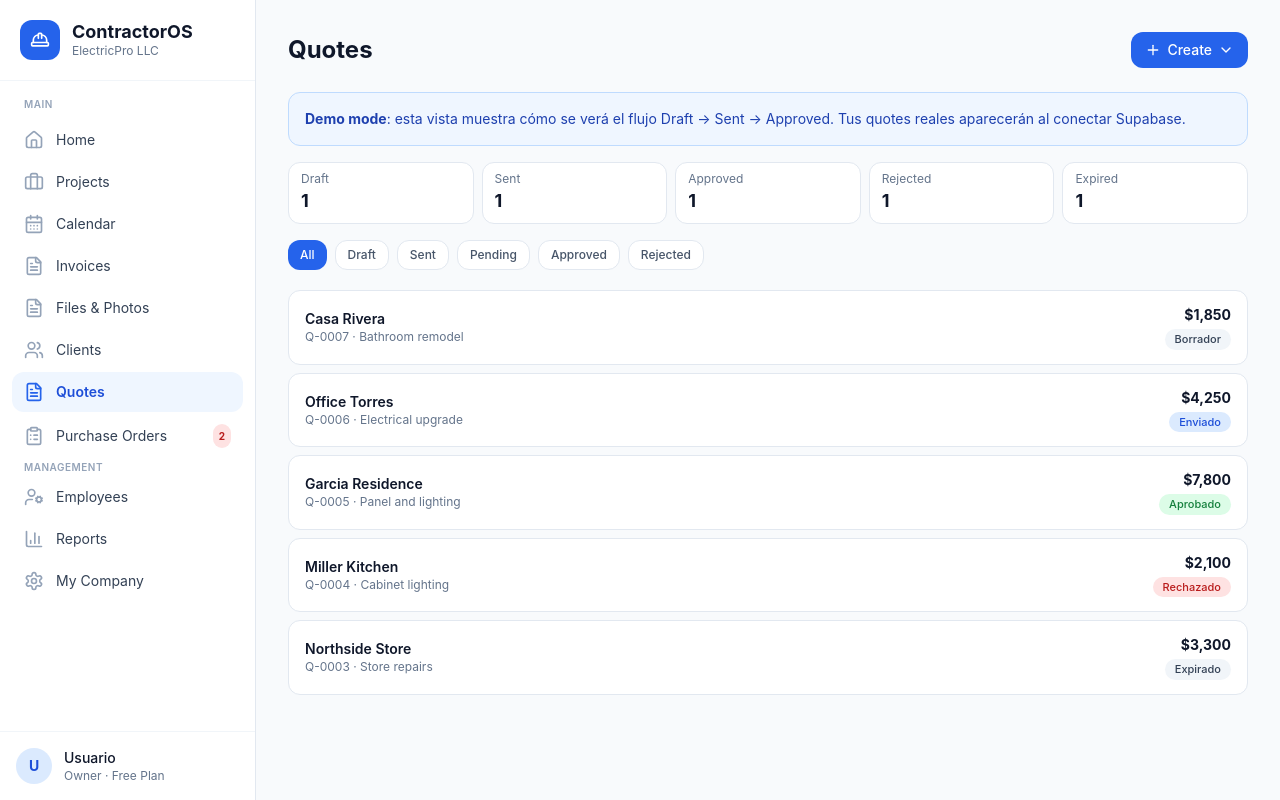
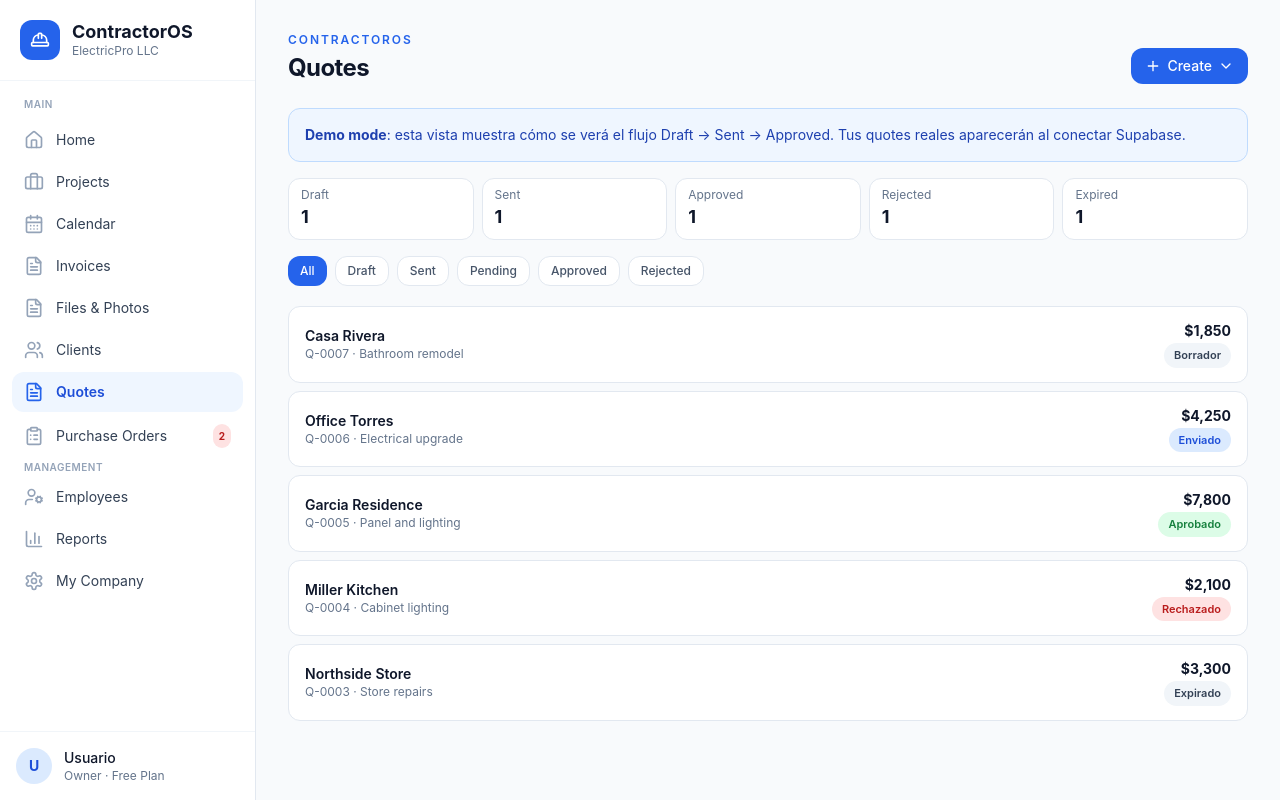
Before and after one commit to ifitotech/contractoros, a Next.js app: page /quotes in a window 1280 px wide. Built offline with nearby package versions, Linux system fonts and the light colour scheme; no server answers.

Commit message:
Refresh shared ContractorOS interface

```diff
--- a/src/app/globals.css
+++ b/src/app/globals.css
@@ -24,6 +24,20 @@
     padding-top: env(safe-area-inset-top, 0px);
   }
 
+  button,
+  a,
+  input,
+  select,
+  textarea {
+    -webkit-tap-highlight-color: transparent;
+  }
+
+  input,
+  select,
+  textarea {
+    font-size: 16px;
+  }
+
   img,
   svg,
   video,
@@ -40,6 +54,13 @@
   .dark .text-slate-700, .dark .text-slate-600 { @apply text-slate-300; }
   .dark .text-slate-500 { color: rgb(148 163 184); }
   .dark .text-slate-400 { color: rgb(148 163 184); }
+}
+
+@layer components {
+  .page-container { @apply min-w-0 p-4 md:p-8; }
+  .surface-card { @apply rounded-2xl border border-slate-200 bg-white shadow-sm; }
+  .section-title { @apply text-base font-bold tracking-tight text-slate-900; }
+  .section-subtitle { @apply mt-0.5 text-xs text-slate-500; }
 }
 
 /* Mobile safe areas */
--- a/src/components/shared/PageHeader.tsx
+++ b/src/components/shared/PageHeader.tsx
@@ -10,12 +10,13 @@ export function PageHeader({
   action?: ReactNode;
 }) {
   return (
-    <div className="flex items-center justify-between mb-6 gap-3">
-      <div>
-        <h1 className="text-xl md:text-2xl font-bold">{title}</h1>
-        {subtitle && <p className="text-sm text-slate-500 mt-0.5">{subtitle}</p>}
+    <div className="mb-6 flex flex-col gap-4 sm:flex-row sm:items-end sm:justify-between">
+      <div className="min-w-0">
+        <p className="mb-1 text-xs font-semibold uppercase tracking-[0.16em] text-brand-600">ContractorOS</p>
+        <h1 className="truncate text-2xl font-bold tracking-tight">{title}</h1>
+        {subtitle && <p className="mt-1 text-sm text-slate-500">{subtitle}</p>}
       </div>
-      {action && <div className="flex-shrink-0">{action}</div>}
+      {action && <div className="flex max-w-full shrink-0 items-center gap-2">{action}</div>}
     </div>
   );
 }
--- a/src/components/ui/Badge.tsx
+++ b/src/components/ui/Badge.tsx
@@ -21,7 +21,7 @@ export function Badge({
   return (
     <span
       className={cn(
-        "inline-flex items-center px-2.5 py-0.5 rounded-full text-[11px] font-medium",
+        "inline-flex items-center rounded-full px-2.5 py-1 text-[11px] font-semibold",
         variants[variant],
         className
       )}
--- a/src/components/ui/Button.tsx
+++ b/src/components/ui/Button.tsx
@@ -33,8 +33,8 @@ export const Button = forwardRef<HTMLButtonElement, ButtonProps>(
     };
 
     const sizes = {
-      sm: "px-3 py-1.5 text-xs rounded-lg",
-      md: "px-4 py-2.5 text-sm rounded-lg",
+      sm: "min-h-9 px-3 py-1.5 text-xs rounded-xl",
+      md: "min-h-10 px-4 py-2.5 text-sm rounded-xl",
       lg: "px-6 py-3.5 text-base rounded-xl",
     };
 
@@ -43,7 +43,7 @@ export const Button = forwardRef<HTMLButtonElement, ButtonProps>(
         ref={ref}
         disabled={disabled || loading}
         className={cn(
-          "inline-flex items-center justify-center gap-2 font-medium transition focus:outline-none focus:ring-2 focus:ring-brand-500 focus:ring-offset-2 disabled:opacity-50 disabled:cursor-not-allowed",
+          "inline-flex items-center justify-center gap-2 font-semibold transition active:scale-[.98] focus:outline-none focus:ring-2 focus:ring-brand-500 focus:ring-offset-2 disabled:opacity-50 disabled:cursor-not-allowed",
           variants[variant],
           sizes[size],
           className
--- a/src/components/ui/Input.tsx
+++ b/src/components/ui/Input.tsx
@@ -22,8 +22,8 @@ export const Input = forwardRef<HTMLInputElement, InputProps>(
           ref={ref}
           id={id}
           className={cn(
-            "w-full border border-slate-200 rounded-xl px-4 py-3 text-sm bg-white",
-            "focus:outline-none focus:ring-2 focus:ring-brand-500 focus:border-transparent",
+            "w-full rounded-xl border border-slate-200 bg-white px-4 py-3 text-base shadow-sm transition",
+            "focus:border-brand-400 focus:outline-none focus:ring-4 focus:ring-brand-500/10",
             "placeholder:text-slate-400 disabled:bg-slate-50 disabled:text-slate-500",
             error && "border-red-300 focus:ring-red-500",
             className
--- a/src/components/ui/Select.tsx
+++ b/src/components/ui/Select.tsx
@@ -23,8 +23,8 @@ export const Select = forwardRef<HTMLSelectElement, SelectProps>(
           ref={ref}
           id={id}
           className={cn(
-            "w-full border border-slate-200 rounded-xl px-4 py-3 text-sm bg-white",
-            "focus:outline-none focus:ring-2 focus:ring-brand-500 focus:border-transparent",
+            "w-full rounded-xl border border-slate-200 bg-white px-4 py-3 text-base shadow-sm transition",
+            "focus:border-brand-400 focus:outline-none focus:ring-4 focus:ring-brand-500/10",
             error && "border-red-300 focus:ring-red-500",
             className
           )}
```
